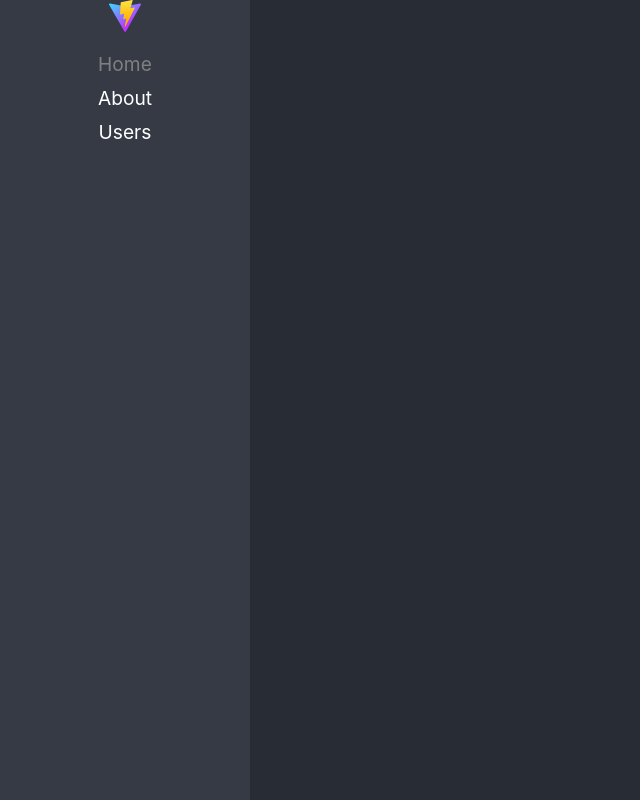
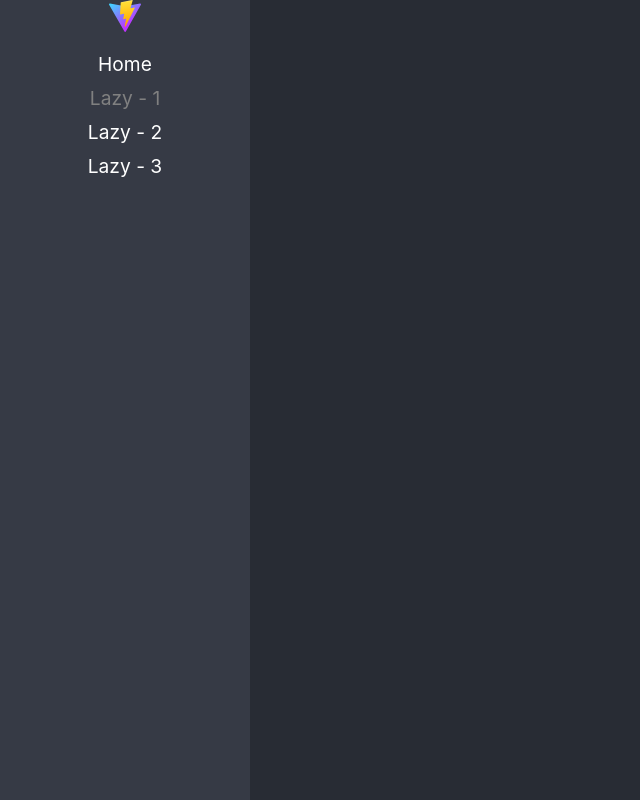
Before and after one commit to Vegito2448/r_app, a React (Vite) app: page /lazy1 in a window 1280 px wide. Before the commit this address led to /. Shown: the whole page, without its empty margins (0-640 px from the left). Built offline with nearby package versions, Linux system fonts and the light colour scheme.

Commit message:
lazy load point added

```diff
--- /dev/null
+++ b/src/lazyLoad/pages/index.ts
@@ -0,0 +1,5 @@
+import lazyPage1 from "./lazyPage1";
+import lazyPage2 from "./lazyPage2";
+import lazyPage3 from "./lazyPage3";
+
+export { lazyPage1, lazyPage2, lazyPage3 };
--- /dev/null
+++ b/src/lazyLoad/pages/lazyPage1.tsx
@@ -0,0 +1,8 @@
+
+const lazyPage1 = () => {
+  return (
+    <div>lazyPage1</div>
+  );
+};
+
+export default lazyPage1;
--- /dev/null
+++ b/src/lazyLoad/pages/lazyPage2.tsx
@@ -0,0 +1,8 @@
+
+const lazyPage2 = () => {
+  return (
+    <div>lazyPage2</div>
+  );
+};
+
+export default lazyPage2;
--- /dev/null
+++ b/src/lazyLoad/pages/lazyPage3.tsx
@@ -0,0 +1,8 @@
+
+const lazyPage3 = () => {
+  return (
+    <div>lazyPage3</div>
+  );
+};
+
+export default lazyPage3;
--- a/src/routes/Home.tsx
+++ b/src/routes/Home.tsx
@@ -1,5 +1,6 @@
 import { NavLink, Outlet, } from 'react-router-dom';
-import viteLogo from "../../public/vite.svg";
+import { routesConfig } from "./router";
+import viteLogo from "/vite.svg";
 const isActiveRoute = ({ isActive }: { isActive: boolean; }) => isActive ? 'nav-active' : '';
 
 const Home = () => {
@@ -11,12 +12,11 @@ const Home = () => {
           <li>
             <NavLink to='/' children="Home" className={isActiveRoute} />
           </li>
-          <li>
-            <NavLink to='about' children="About" className={isActiveRoute} />
-          </li>
-          <li>
-            <NavLink to='users' children="Users" className={isActiveRoute} />
-          </li>
+          {routesConfig.map(({ path, name }, index) => path && (
+            <li key={index + path + name}>
+              <NavLink to={path} children={name} className={isActiveRoute} />
+            </li>)
+          )}
         </ul>
       </nav>
       <div>
--- a/src/routes/Navigation.tsx
+++ b/src/routes/Navigation.tsx
@@ -1,32 +1,18 @@
+import { Suspense } from "react";
 import {
-  createBrowserRouter,
-  Navigate,
   RouterProvider
 } from "react-router-dom";
-import Home from "./Home";
+import router from "./router";
 
-const router = createBrowserRouter([
-  {
-    path: "/",
-    element: Home(),
-    children: [
-      {
-        path: "about",
-        element: <h1>About</h1>,
-      },
-      {
-        path: "users",
-        element: <h1>Users</h1>,
-      },
-    ],
-    errorElement: <Navigate to={'/'} replace />
-  },
-]);
+console.log(`🚀 ~ router:`, router);
+
 
 const Navigation = () => {
   return (
     <>
-      <RouterProvider router={router} />
+      <Suspense fallback={<div>Loading...</div>}>
+        <RouterProvider router={router} />
+      </Suspense>
     </>
   );
 };
--- /dev/null
+++ b/src/routes/lazyComponents.ts
@@ -0,0 +1,6 @@
+
+const lazyPage1 = (() => import("../lazyLoad/pages/lazyPage1"));
+const lazyPage2 = (() => import("../lazyLoad/pages/lazyPage2"));
+const lazyPage3 = (() => import("../lazyLoad/pages/lazyPage3"));
+
+export { lazyPage1, lazyPage2, lazyPage3 };
--- /dev/null
+++ b/src/routes/router.tsx
@@ -0,0 +1,37 @@
+import { Navigate, RouteObject, createBrowserRouter } from "react-router-dom";
+import Home from "./Home";
+import { lazyPage1, lazyPage2, lazyPage3 } from "./lazyComponents";
+
+
+const routesConfig: Array<RouteObject & {
+  name: string;
+}> = [
+    {
+      path: "lazy1",
+      lazy: lazyPage1,
+      name: "Lazy - 1"
+    },
+    {
+      path: "lazy2",
+      lazy: lazyPage2,
+      name: "Lazy - 2"
+    },
+    {
+      path: "lazy3",
+      lazy: lazyPage3,
+      name: "Lazy - 3"
+    },
+  ];
+
+const router = createBrowserRouter([
+  {
+    path: "/",
+    element: <Home />,
+    // eslint-disable-next-line @typescript-eslint/no-unused-vars
+    children: routesConfig.map(({ name, ...route }) => route),
+    errorElement: <Navigate to={'/'} replace />
+  },
+]);
+
+export default router;
+export { routesConfig };
```
Also changed, not shown: package.json (+4 -4 lines), 1 other file (tests, documents, lock files or other folders).
